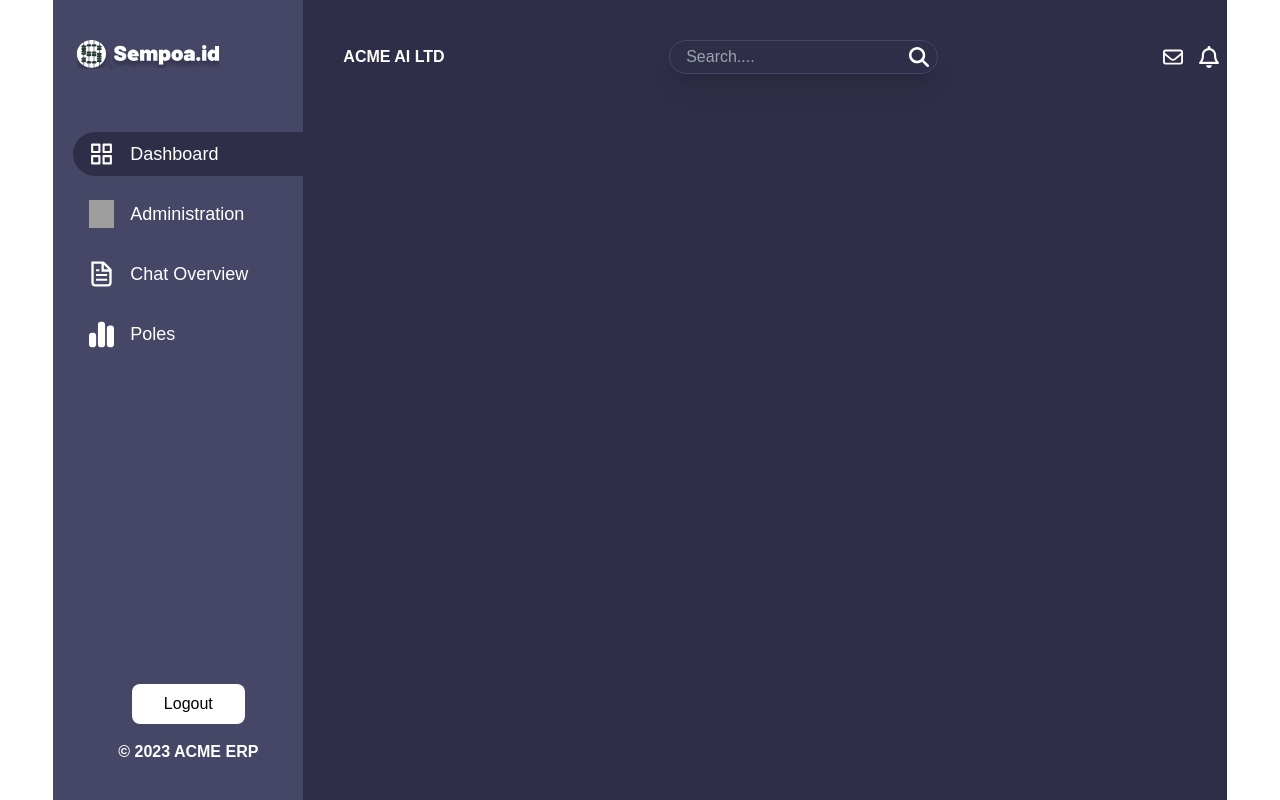
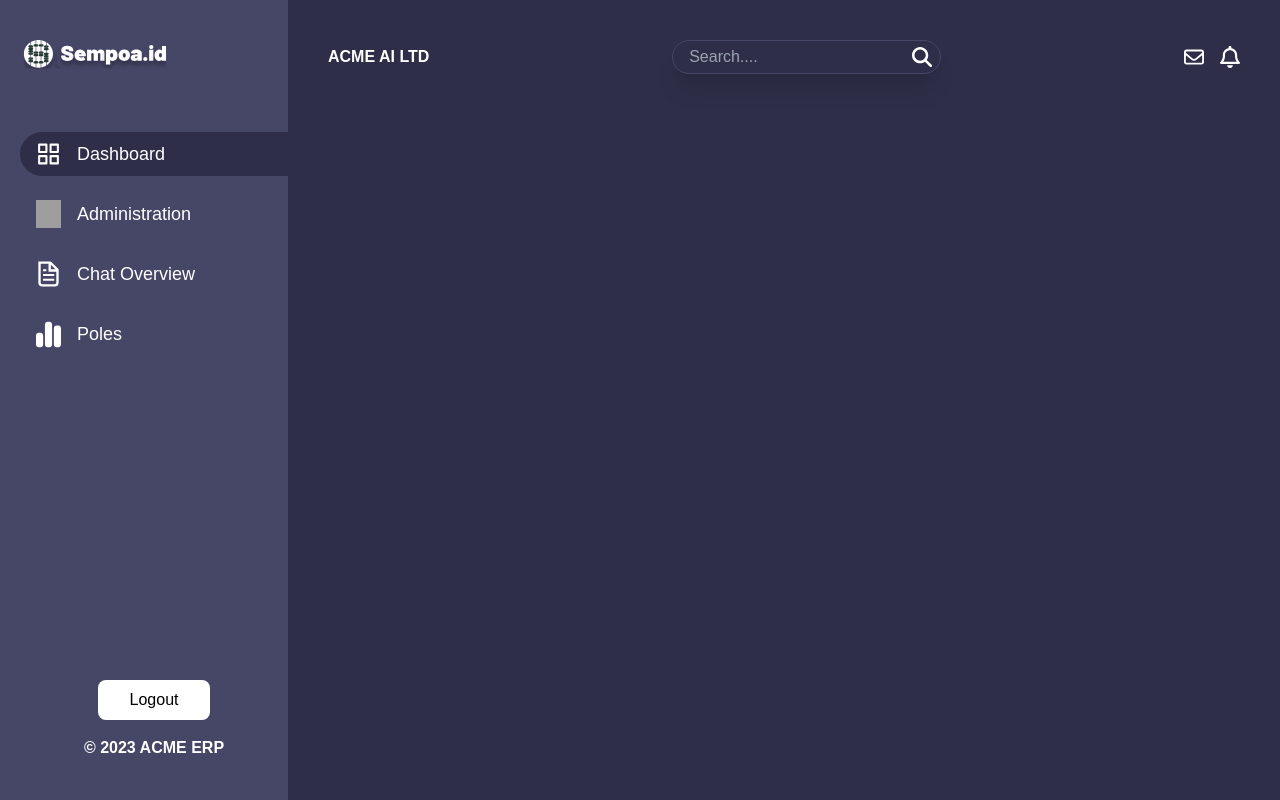
Before and after one commit to Shahabuddin1122/Acme-erp, a Next.js app in the folder frontend/: page / in a window 1280 px wide. Built offline with nearby package versions, Linux system fonts and the light colour scheme; grey boxes are pictures that could not be loaded.

Commit message:
fixed sidebar for all screen

```diff
--- a/frontend/src/app/administration/page.tsx
+++ b/frontend/src/app/administration/page.tsx
@@ -4,9 +4,14 @@ import Header from "@/components/header";
 export default function Administration() {
     return (
         <>
-            <div className={'bg-secondary flex max-w-[2000px] mx-auto w-11/12'}>
+            <div className={'flex bg-secondary'}>
                 <Sidebar/>
-                <div className={'w-4/5 h-screen pl-10 pt-10 pr-2'}>
+                <div className="
+                flex-1 p-10
+                ml-0 md:ml-64 lg:ml-64 xl:ml-72
+                transition-all duration-300
+                min-h-screen
+                ">
                     <Header/>
 
                 </div>
--- a/frontend/src/app/chat-overview/page.tsx
+++ b/frontend/src/app/chat-overview/page.tsx
@@ -12,10 +12,15 @@ const Page = () => {
 
 
     return (
-        <div className={'bg-secondary flex max-w-[2000px] mx-auto w-11/12'}>
+        <div className={'flex bg-secondary'}>
             <Sidebar />
-            <div className={'w-4/5 h-screen pl-10 pt-10 pr-2'}>
-                <Header />
+            <div className="
+                flex-1 p-10
+                ml-0 md:ml-64 lg:ml-64 xl:ml-72
+                transition-all duration-300
+                min-h-screen
+                ">
+                <Header/>
                 <div className={'py-4 text-white'}>
                     <h1 className={'text-xl font-bold'}>Top User Prompts</h1>
                     <div className="overflow-x-auto py-4">
--- a/frontend/src/app/page.tsx
+++ b/frontend/src/app/page.tsx
@@ -4,9 +4,14 @@ import Header from "@/components/header";
 export default function Home() {
     return (
         <>
-        <div className={'bg-secondary flex max-w-[2000px] mx-auto w-11/12'}>
+            <div className={'flex bg-secondary'}>
                 <Sidebar/>
-            <div className={'w-4/5 h-screen pl-10 pt-10 pr-2'}>
+                <div className="
+                flex-1 p-10
+                ml-0 md:ml-64 lg:ml-64 xl:ml-72
+                transition-all duration-300
+                min-h-screen
+                ">
                     <Header/>
 
                 </div>
--- a/frontend/src/app/pole/page.tsx
+++ b/frontend/src/app/pole/page.tsx
@@ -1,38 +1,43 @@
-"use client"
+// Page.js
+"use client";
 
 import Sidebar from "@/components/sidebar";
 import Header from "@/components/header";
 import Button from "@/components/Button";
-import {useState} from "react";
+import { useState } from "react";
 import AddPole from "@/components/add-pole";
 import useSWR from "swr";
-import {fetcher} from "@/utils/fetcher";
+import { fetcher } from "@/utils/fetcher";
 import PieChartComponent from "@/components/pie-chart-component";
-import {baseUrl} from "@/utils/constant";
+import { baseUrl } from "@/utils/constant";
 
 const Page = () => {
-    const [addPoleModel, setAddPoleModel] = useState<boolean>(false)
-    const { data, isLoading, error} = useSWR<SurveyData>(`${baseUrl}/manager/get-pole`, fetcher, { refreshInterval: 1000 })
+    const [addPoleModel, setAddPoleModel] = useState<boolean>(false);
+    const { data, isLoading, error } = useSWR<SurveyData>(`${baseUrl}/manager/get-pole`, fetcher, { refreshInterval: 1000 });
 
     return (
-        <>
-            <div className={'bg-secondary flex max-w-[2000px] mx-auto w-11/12'}>
-                <Sidebar/>
-                {addPoleModel && <AddPole toggleModel={()=> setAddPoleModel(false)}/>}
-                <div className={'w-4/5 pl-10 pt-10 pr-2'}>
-                    <Header/>
-                    <div className={'py-4'}>
-                        <Button text={'Add a pole'} onClick={()=> setAddPoleModel(true)}/>
-                        <div className={'py-4 flex flex-wrap gap-4'}>
-                            {isLoading && <p className={"text-center font-bold text-2xl text-white"}>Data Loading.......</p>}
-                            {!isLoading && !error && data && (data || []).map((value, index)=>(
-                                <PieChartComponent key={index} data={value}/>
-                            ))}
-                        </div>
+        <div className="flex bg-secondary">
+            <Sidebar />
+            <div className="
+                flex-1 p-10
+                ml-0 md:ml-64 lg:ml-64 xl:ml-72
+                transition-all duration-300
+                min-h-screen
+            ">
+                <Header/>
+                {addPoleModel && <AddPole toggleModel={() => setAddPoleModel(false)}/>}
+                <div className="py-4">
+                    <Button text="Add a pole" onClick={() => setAddPoleModel(true)}/>
+                    <div className="py-4 flex flex-wrap gap-4">
+                        {isLoading && <p className="text-center font-bold text-2xl text-white">Data Loading.......</p>}
+                        {!isLoading && !error && data && (data || []).map((value, index) => (
+                            <PieChartComponent key={index} data={value}/>
+                        ))}
                     </div>
                 </div>
             </div>
-        </>
-    )
-}
+        </div>
+    );
+};
+
 export default Page;
--- a/frontend/src/components/pie-chart-component.tsx
+++ b/frontend/src/components/pie-chart-component.tsx
@@ -7,8 +7,8 @@ const PieChartComponent = ({data}: {data: QuestionData}) => {
 
     return (
         <>
-            <div className={'w-[500px] bg-primary rounded-xl relative'}>
-                <p className={'text-white font-semibold m-4 w-11/12'}>{data.question}</p>
+            <div className={'w-2/5 bg-primary rounded-xl relative'}>
+                <p className={'text-white font-semibold m-4 w-5/6'}>{data.question}</p>
                 <Image src={'/cross.svg'} alt={'cross'} height={10} width={20} className={'absolute top-2 right-2'}/>
                 <div className={'w-full flex justify-center'}>
                     <PieChart labels={optionsArray} value={voteCountsArray}/>
--- a/frontend/src/components/sidebar.tsx
+++ b/frontend/src/components/sidebar.tsx
@@ -1,12 +1,13 @@
+// Sidebar.js
 "use client";
 
 import Image from "next/image";
-import {usePathname} from "next/navigation";
+import { usePathname } from "next/navigation";
 import NavElement from "@/components/nav-element";
 import Button from "@/components/Button";
 
 const Sidebar = () => {
-    const currentRoute = usePathname()
+    const currentRoute = usePathname();
 
     const navItems = [
         { icon: "/grid.svg", text: "Dashboard", route: '/' },
@@ -16,9 +17,13 @@ const Sidebar = () => {
     ];
 
     return (
-        <div className="min-w-[250px] w-1/5 h-screen bg-primary pl-5 pt-10">
+        <div className="
+            fixed top-0 left-0 h-full bg-primary pl-5 pt-10 flex flex-col justify-between
+            w-0 md:w-64 lg:w-64 xl:w-72 transition-all duration-300
+        ">
+            <div>
                 <Image src="/logo.svg" alt="logo" height={100} width={150} />
-            <div className="py-10 text-white h-4/5">
+                <div className="py-10 text-white">
                     {navItems.map((item, index) => (
                         <NavElement
                             key={index}
@@ -29,7 +34,8 @@ const Sidebar = () => {
                         />
                     ))}
                 </div>
-            <div className="flex flex-col justify-center items-center gap-y-4">
+            </div>
+            <div className="flex flex-col justify-center items-center gap-y-4 mb-10">
                 <Button text="Logout" />
                 <p className="font-semibold text-white">&copy; 2023 ACME ERP</p>
             </div>
```
Lines whose indentation alone changed are shown as unchanged.
